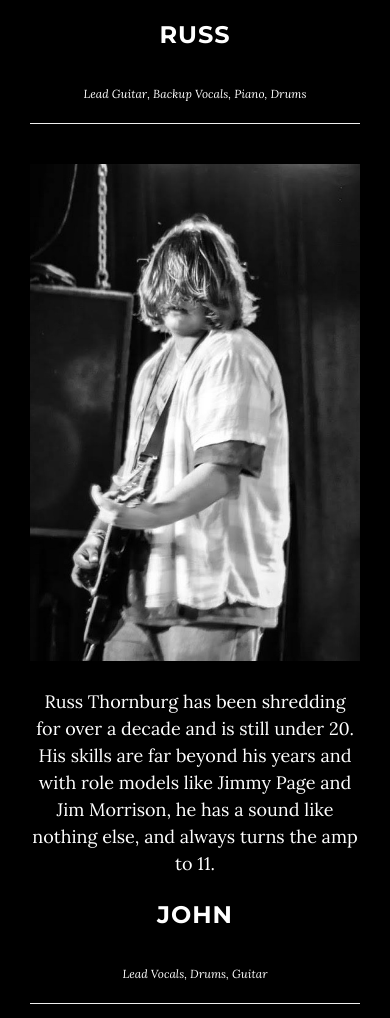
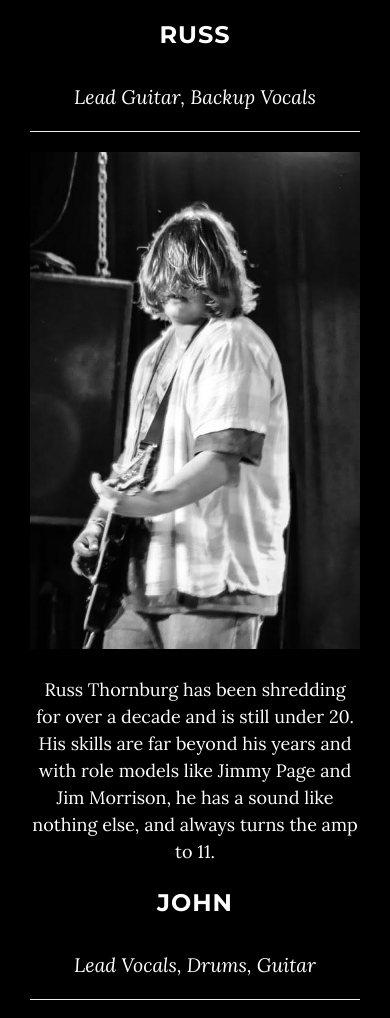
Before and after one commit to asterhouse/Asterhouse-Web, a plain HTML site: page index.html in a window 390 px wide. Shown: the part 998-2016 px from the top of the page. Drawn offline with nearby package versions, Linux system fonts and the light colour scheme; a script that the page names is missing.

Commit message:
Font size stuff for instruments in about member section

```diff
--- a/css/grayscale.css
+++ b/css/grayscale.css
@@ -47,12 +47,18 @@ p {
 }
 
 i {
-    font-size: 1.3vw;
+    font-size: 2vw;
+}
+
+@media(max-width: 1199px) {
+    i {
+        font-size: 1.75vw;
+    }
 }
 
 @media(max-width: 767px) {
     i {
-        font-size: 3vw;
+        font-size: 5vw;
     }
 }
 
--- a/index.html
+++ b/index.html
@@ -125,7 +125,7 @@
         <div class="container">
       <div class="row">
         <div class="col-lg-4 col-sm-4 col-md-4">
-          <h3 class="title-text cta-text">Russ</h3><i>Lead Guitar, Backup Vocals, Piano, Drums</i><hr> <br>
+          <h3 class="title-text cta-text">Russ</h3><i>Lead Guitar, Backup Vocals</i><hr>
           <div class="about-desc">
               <img src="img/russ-2.jpg" width="100%">
 
@@ -139,7 +139,7 @@
           </div>
         </div>
         <div class="col-lg-4 col-sm-4 col-md-4">
-          <h3 class="title-text cta-text">John</h3><i>Lead Vocals, Drums, Guitar</i><hr> <br>
+          <h3 class="title-text cta-text">John</h3><i>Lead Vocals, Drums, Guitar</i><hr>
           <div class="about-desc">
               <img src="img/john-1.jpg" width="100%">
               <p>
@@ -152,7 +152,7 @@
           </div>
         </div>
         <div class="col-lg-4 col-sm-4 col-md-4">
-          <h3 class="title-text cta-text">Julio</h3><i>Bass, Backup Vocals</i><hr> <br>
+          <h3 class="title-text cta-text">Julio</h3><i>Bass, Backup Vocals</i><hr>
           <div class="about-desc">
                 <img src="img/julio-2.jpg" width="100%">
           <p>
```
